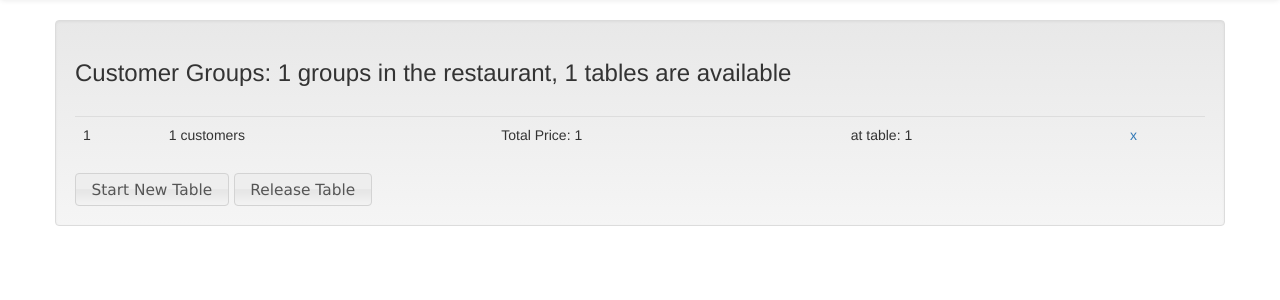
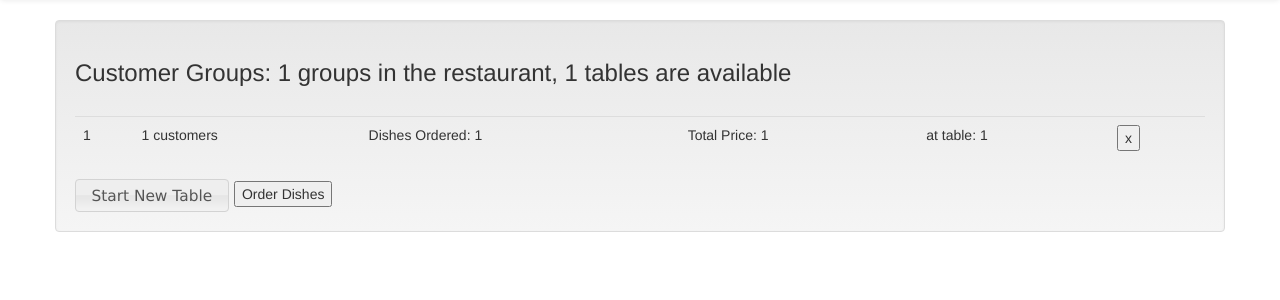
Before and after one commit to Yanze/restau_management_flask, a Flask app: template restau_management_flask/templates/groups.html in a window 1280 px wide. Shown: the part 52-352 px from the top of the page. Run offline with Flask 2, Linux system fonts and the light colour scheme; the template is opened without the code that fills it: values that come from a table or form of the project are taken from there, most other values are stand-ins (such as "Sample title", 1, 10 or a date in 2020); some libraries are stand-ins or nearby versions.

Commit message:
order dishes

```diff
--- a/restau_management_flask/forms.py
+++ b/restau_management_flask/forms.py
@@ -10,3 +10,8 @@ class AddGroupForm(Form):
 class ReleaseGroupTable(Form):
   customer_id = IntegerField('Customer_id',
                              validators=[DataRequired()])
+
+class OrderDishesForm(Form):
+  dish_nb = IntegerField('dish_nb', validators=[DataRequired()])
+  customer_id = IntegerField('Customer_id',
+                             validators=[DataRequired()])
--- a/restau_management_flask/static/js/site.js
+++ b/restau_management_flask/static/js/site.js
@@ -6,19 +6,46 @@ $(function() {
     modal: true
   });
 
-   dialog_release_table = $( "#dialog-form-release-table" ).dialog({
+  dialog_release_table = $( ".releaseTable" ).dialog({
     autoOpen: false,
     height: 150,
     width: 300,
-    modal: true
+    modal: true,
+    buttons:{
+      "yes": function(){
+        $(this).dialog("close");
+        callback();
+      },
+      "no": function(){
+        $(this).dialog("close");
+      }
+    }
+  });
+
+  dialog_order_dishes = $("#dialog-form-order-dishes").dialog({
+    autoOpen: false,
+    height: 220,
+    width: 300,
+    modal: true,
   });
 
   $( "#start-table" ).button().on( "click", function() {
     dialog_new_table.dialog( "open" );
   });
 
-  $( "#release-table" ).button().on( "click", function() {
-    dialog_release_table.dialog( "open" );
+
+  var groupID;
+  $(".confirmation").click(function(){
+    groupID = $(this).data("groupid");
+    dialog_release_table.dialog("open");
+  });
+
+  function callback(){
+    window.location.href = "/release-table-v2/" + groupID;
+  }
+
+  $("#order-dishes").click(function(){
+    dialog_order_dishes.dialog("open");
   });
 
 });
--- a/restau_management_flask/templates/groups.html
+++ b/restau_management_flask/templates/groups.html
@@ -6,6 +6,7 @@
   <h3>Customer Groups: {{customer_groups|length}} groups in the restaurant, {{free_tables|length}} tables are available</h3>
   <br/>
 
+  <!-- start new table -->
   <div id="dialog-form-start-table" title="Start New Table">
     <form action="/groups" method="POST" role="form">
       <fieldset>
@@ -38,52 +39,75 @@
   </div>
 
 
-  <div id="dialog-form-release-table" title="Release Table">
-    <form action="/release-table" method="POST" role="form">
+  <!-- order dishes -->
+  <div id="dialog-form-order-dishes" title="Select Dishes">
+    <form action="/order-dishes" method="POST" role="form">
       <fieldset>
-      {{form2.hidden_tag()}}
+        {{form.hidden_tag()}} <!-- form wtf add secret key -->
         <div class="form-group">
           <div class="input-group">
-            {{form2.customer_id(class_='form-control', placeholder='enter customer id')}}
+            {{form3.dish_nb(id= "dish-number", class_='form-control', placeholder='enter dish number')}}
           </div>
         </div>
+
         <div class="form-group">
-          <input class="btn btn-default" type="submit" value='Submit'>
+          <div class="input-group">
+            {{form3.customer_id(class_='form-control', placeholder='enter group id')}}
+          </div>
         </div>
 
-        {% if form2.errors %}
+        <div class="form-group">
+        <input class="btn btn-default" type="submit" value="Order">
+        <input class="btn btn-default" type="submit" value="Cancel">
+        </div>
+
+        {% if form.errors %}
         <div class="form-group">
           <ul class="errors">
-            {% for field_name, field_errors in form2.errors|dictsort if field_errors %}
+            {% for field_name, field_errors in form.errors|dictsort if field_errors %}
             {% for error in field_errors %}
             <div class="alert alert-danger">
-              <li>{{ form2[field_name].label }} :{{ error }}</li>
+              <li>{{ form[field_name].label }} :{{ error }}</li>
             </div>
             {% endfor %}
             {% endfor %}
           </ul>
         </div>
         {% endif %}
+
       </fieldset>
     </form>
   </div>
 
+
+  <!-- table list-->
   <table class="table">
     {% for group in customer_groups %}
     <tr>
       <td>{{group.id}}</td>
       <td>{{group.number}} customers</td>
+      <td>Dishes Ordered:
+          {% for dish in group.dishes %}
+          {{dish.number}}
+          {% endfor %}
+      </td>
       <td>Total Price: {{group.total_price}}</td>
       <td>
         at table: {% for table in group.tables %}
         {{table.number}}
         {% endfor %}
       </td>
-      <td><a id="cofirmation" href="/release-table-v2/{{group.id}}">x</a></td>
+      <td><button class="confirmation" data-groupId="{{group.id}}">x</button></td>
     </tr>
     {% endfor %}
   </table>
+
   <button id="start-table">Start New Table</button>
-  <button id="release-table">Release Table</button>
+  <button id="order-dishes">Order Dishes</button>
+  <div class="releaseTable" title="Delete group">Delete this group?</div>
+
+
+
+
 </div>
 {% endblock %}
```
Also changed, not shown: restau_management_flask/views.py (+37 -5 lines), 4 other files.
